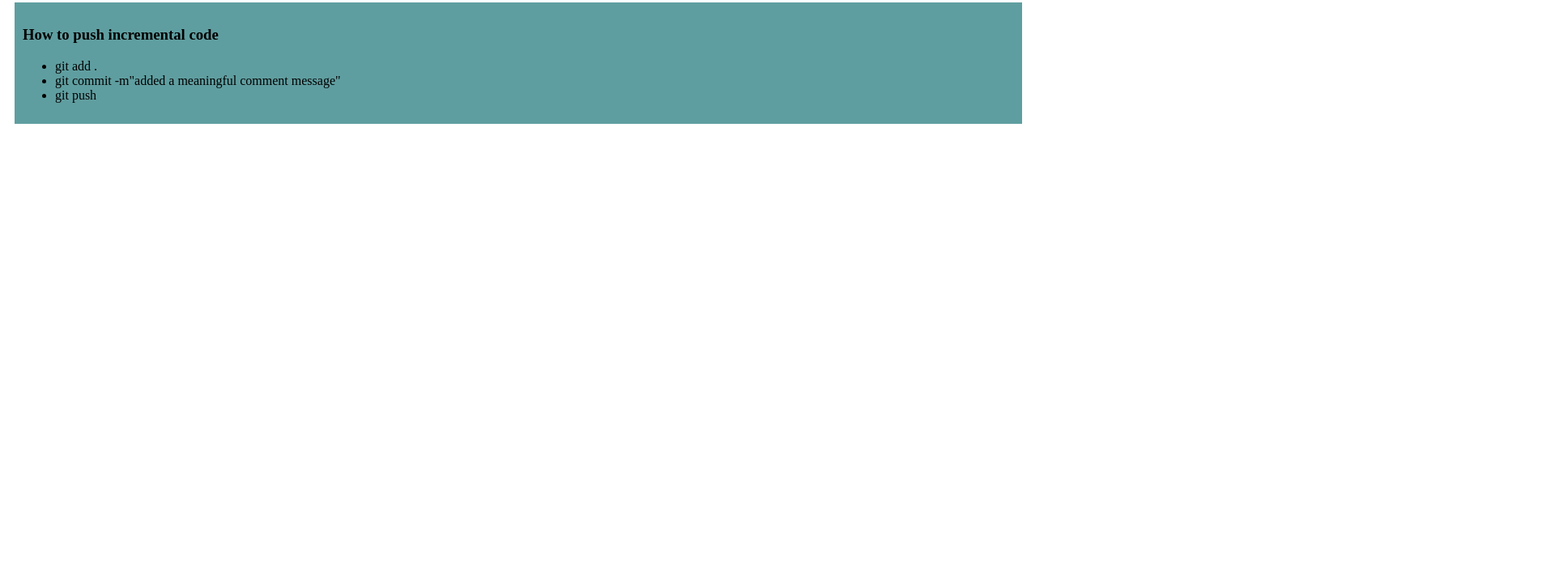
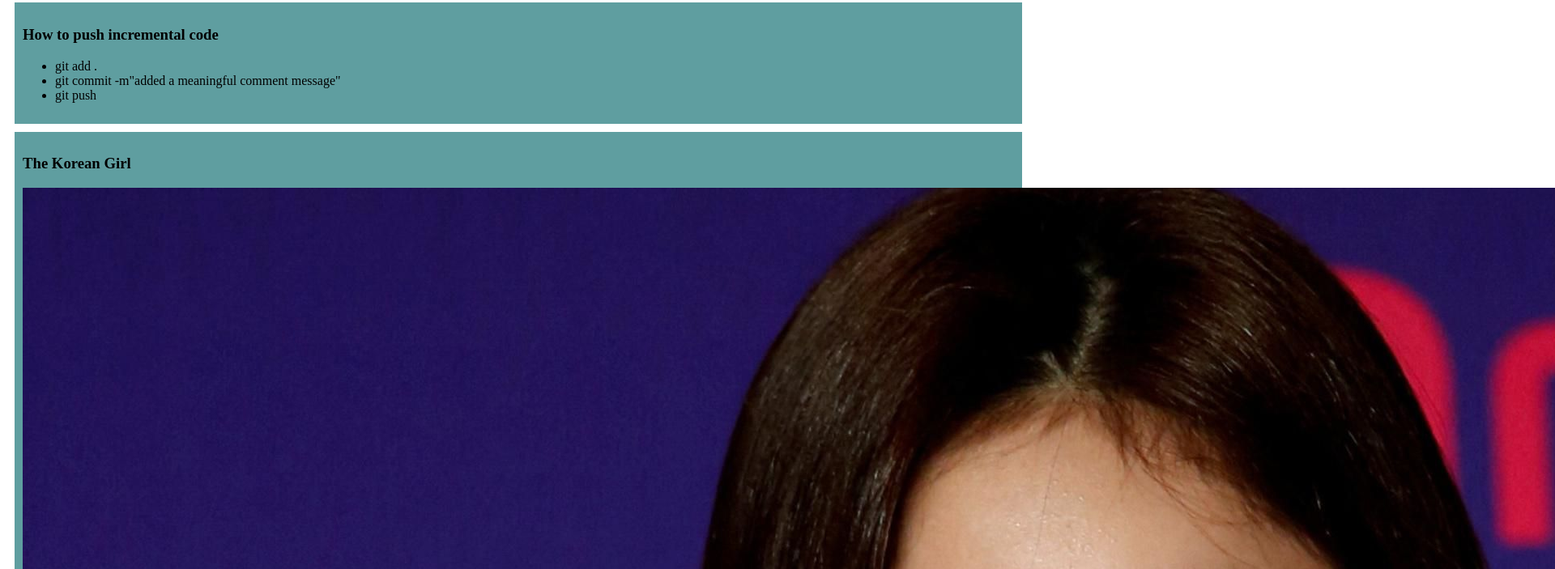
Before and after one commit to archichowdhury4/my-simple-website, a plain HTML site: page index.html in a window 1280 px wide. Shown: the part 431-1134 px from the top of the page at 81% size, 1920 px wide, since content can reach past the window. Before the commit the page ends 800 px from the top, so only its background shows below. Drawn offline with Linux system fonts and the light colour scheme.

Commit message:
added a pic of korean girl

```diff
--- a/index.html
+++ b/index.html
@@ -27,5 +27,9 @@
             <li>git push</li>
         </ul>
     </div>
+    <div>
+        <h3>The Korean Girl</h3>
+        <img src="images/05338e70-ec6d-11ef-a319-fb4e7360c4ec.jpg" alt="">
+    </div>
 </body>
 </html>
```
Also changed, not shown: images/05338e70-ec6d-11ef-a319-fb4e7360c4ec.jpg (added).
